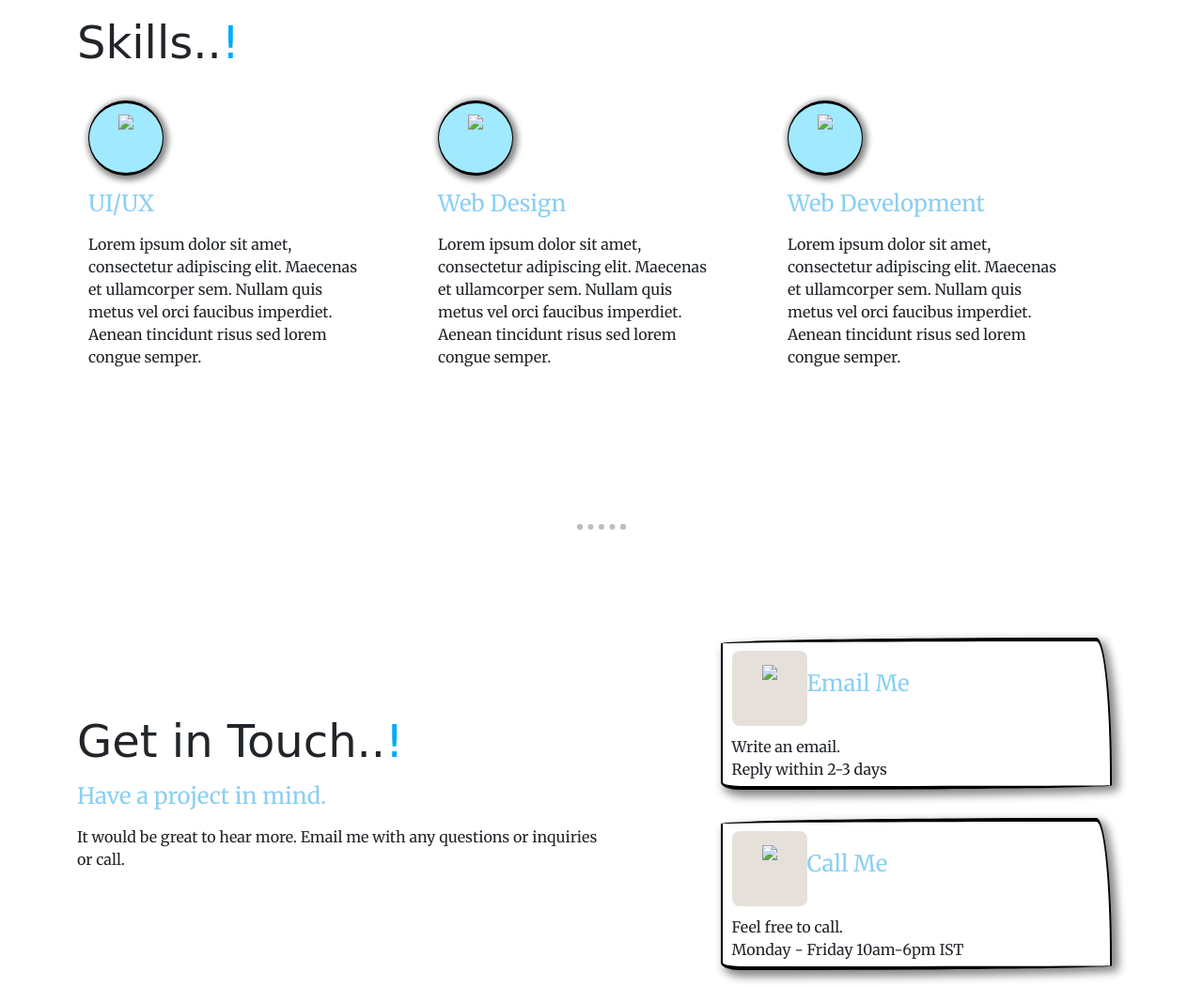
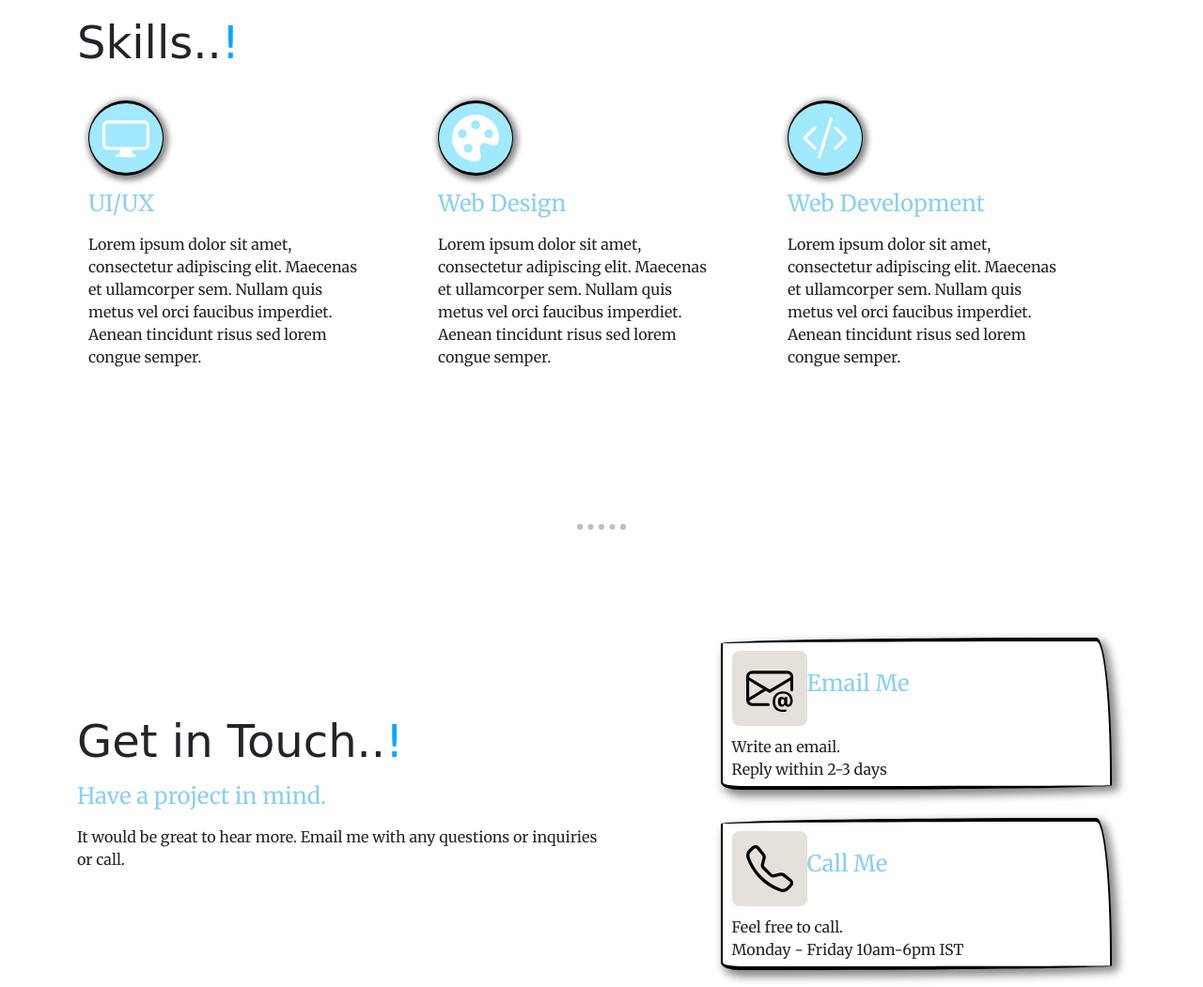
Before and after one commit to Rakshit5467/portfolio-final, a plain HTML site: page index.html in a window 1280 px wide. Shown: the part 880-1931 px from the top of the page at 94% size. Drawn offline with nearby package versions, Linux system fonts and the light colour scheme; a web font is replaced by a local one.

Commit message:
index.html

```diff
--- a/index.html
+++ b/index.html
@@ -21,7 +21,7 @@
     <div class="container head">
         <header class="d-flex flex-wrap justify-content-center py-3 mb-4 border-bottom">
           <a href="/" class="d-flex align-items-center mb-3 mb-md-0 me-md-auto link-body-emphasis text-decoration-none">
-            <img src="./resources/images/Screenshot 2024-01-20 121537.png" height="30" class="mx-3 my-3">
+            <img src="Screenshot 2024-01-20 121537.png" height="30" class="mx-3 my-3">
           </a>
 
           <ul class="nav nav-pills">
@@ -51,7 +51,7 @@
         </div>
 
         <div class="col-lg-5 px-5">
-          <img src="./resources/images/WhatsApp Image 2024-01-20 at 18.17.59_05fa7c8d.jpg" id="me">
+          <img src="WhatsApp Image 2024-01-20 at 18.17.59_05fa7c8d.jpg" id="me">
         </div>
       </div>
     </div>
@@ -66,7 +66,7 @@
         <div class="row ">
           <div class="col-lg-4">
             <div class="svg-circle d-flex flex-wrap justify-content-center align-content-center">
-              <img src="./resources/svg/uiux.svg" class="svg">
+              <img src="uiux.svg" class="svg">
             </div>
             <div class="text-box py-3 col-lg-10">
               <h4>
@@ -80,7 +80,7 @@
 
           <div class="col-lg-4">
             <div class="svg-circle d-flex flex-wrap justify-content-center align-content-center">
-              <img src="./resources/svg/pallete.svg" class="svg">
+              <img src="pallete.svg" class="svg">
             </div>
             <div class="text-box py-3 col-lg-10">
               <h4>
@@ -94,7 +94,7 @@
 
           <div class="col-lg-4">
             <div class="svg-circle d-flex flex-wrap justify-content-center align-content-center">
-              <img src="./resources/svg/dev.svg" class="svg">
+              <img src="dev.svg" class="svg">
             </div>
             <div class="text-box py-3 col-lg-10">
               <h4>
@@ -124,7 +124,7 @@
       <div class="card">
         <div class="card-top">
           <div class="square d-flex flex-wrap justify-content-center align-content-center">
-            <img src="./resources/svg/email.svg" class="svg2">
+            <img src="email.svg" class="svg2">
           </div>
           <h4 class="d-flex flex-wrap align-content-center">Email Me</h4>
         </div>
@@ -136,7 +136,7 @@
       <div class="card">
         <div class="card-top">
           <div class="square d-flex flex-wrap justify-content-center align-content-center">
-            <img src="./resources/svg/call.svg" class="svg2">
+            <img src="call.svg" class="svg2">
           </div>
           <h4 class="d-flex flex-wrap align-content-center">Call Me</h4>
         </div>
```
